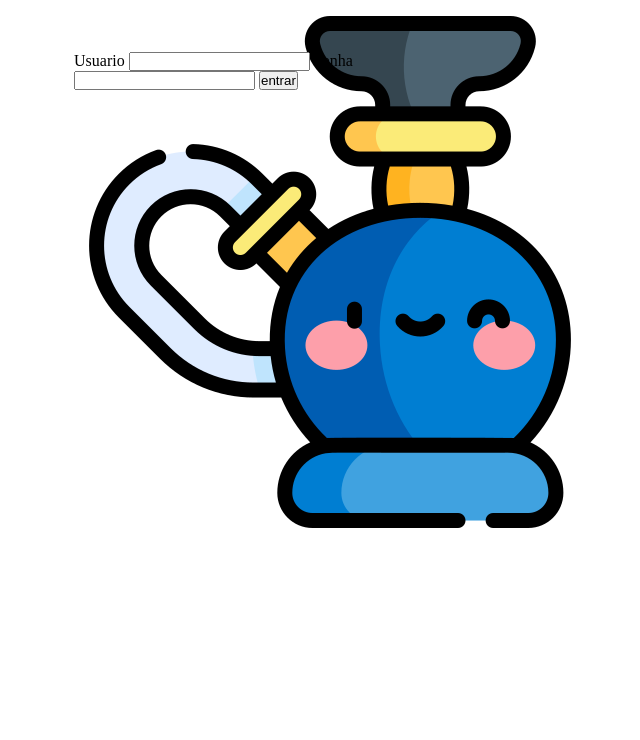
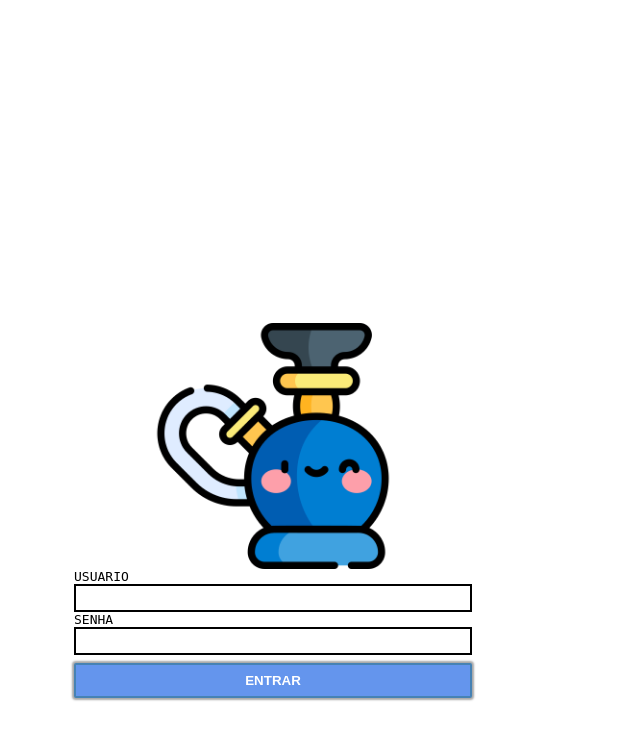
Before and after one commit to VitorPradodeSantana/narguile, a PHP site: page / in a window 1280 px wide. Shown: the top 740 px of the page, without its empty margins (367-1007 px from the left). Run offline with PHP 8.4, Linux system fonts and the light colour scheme.

Commit message:
Criando novas paginas

```diff
--- a/assets/css/Comun.css
+++ b/assets/css/Comun.css
@@ -9,3 +9,43 @@
     max-width: 36px;
     max-height: 36px;
 }
+
+.form_login {
+    display: flex;
+    flex-direction: column;
+}
+
+.lab_login {
+    text-transform: uppercase;
+    font-family: monospace;
+}
+
+.input_login {
+    border: 2px solid #000;
+    height: 28px;
+}
+
+.form_login input[type="submit"] {
+    margin-top: 8px;
+    font-weight: bold;
+    text-transform: uppercase;
+    padding: 8px 0px;
+    border: 2px solid #4682B4;
+    color: #fff;
+    background-color: #6495ED;
+    border-radius: 2px;
+    box-shadow: 0px 0px 2px 2px #a8a8a8;
+}
+
+.icone-login {
+    display: flex;
+    align-items: center;
+    justify-content: center;
+}
+
+.icone-login > img {
+    display: flex;
+    align-items: center;
+    justify-content: center;
+    height: 246px;
+}
--- /dev/null
+++ b/assets/css/Login.css
@@ -0,0 +1,6 @@
+.container {
+    display: flex;
+    flex-direction: column;
+    justify-content: space-around;
+    margin-top: 24%;
+}
--- a/index.php
+++ b/index.php
@@ -6,21 +6,46 @@
     <title>Document</title>
     <link rel="stylesheet" href="./assets/css/Reset.css">
     <link rel="stylesheet" href="./assets/css/Comun.css">
+    <link rel="stylesheet" href="./assets/css/Login.css">
 </head>
 <body>
     <main class="container">
-        <div class="icone-header">
+        <div class="icone-login">
             <img
                 src="./assets/img/narguile.png"
                 alt="icone-narguile"
+                class="logo_narquile"
             >
         </div>
-        <form action="" method="POST">
-            <label for="usuario">Usuario</label>
-            <input type="text" name="usuario" minlength="3">
-            <label for="senha">Senha</label>
-            <input type="senha" minlength="3">
-            <input type="submit" value="entrar">
+        <form action="./pages/Login.php" method="POST" class="form_login">
+            <label
+                for="usuario"
+                class="lab_login"
+            >
+                Usuario
+            </label>
+            <input
+                type="text"
+                name="usuario"
+                minlength="3"
+                class="input_login"
+            >
+            <label
+                for="senha"
+                class="lab_login"
+            >
+                Senha
+            </label>
+            <input
+                type="senha"
+                name="senha"
+                minlength="3"
+                class="input_login"
+            >
+            <input
+                type="submit"
+                value="entrar"
+            >
         </form>
     </main>
 </body>
```
Also changed, not shown: Components/Body/index.php (deleted, +0 -20 lines), Components/Footer/index.php (+4 -4 lines), Components/Header/index.php (+5 -5 lines), Pages/Cadastrar.php (added, +35 -0 lines), Pages/Home.php (+33 -3 lines), Pages/Login.php (added, +15 -0 lines), assets/css/Body.css (+40 -7 lines), assets/css/Cadastrar.css (added, +7 -0 lines).
